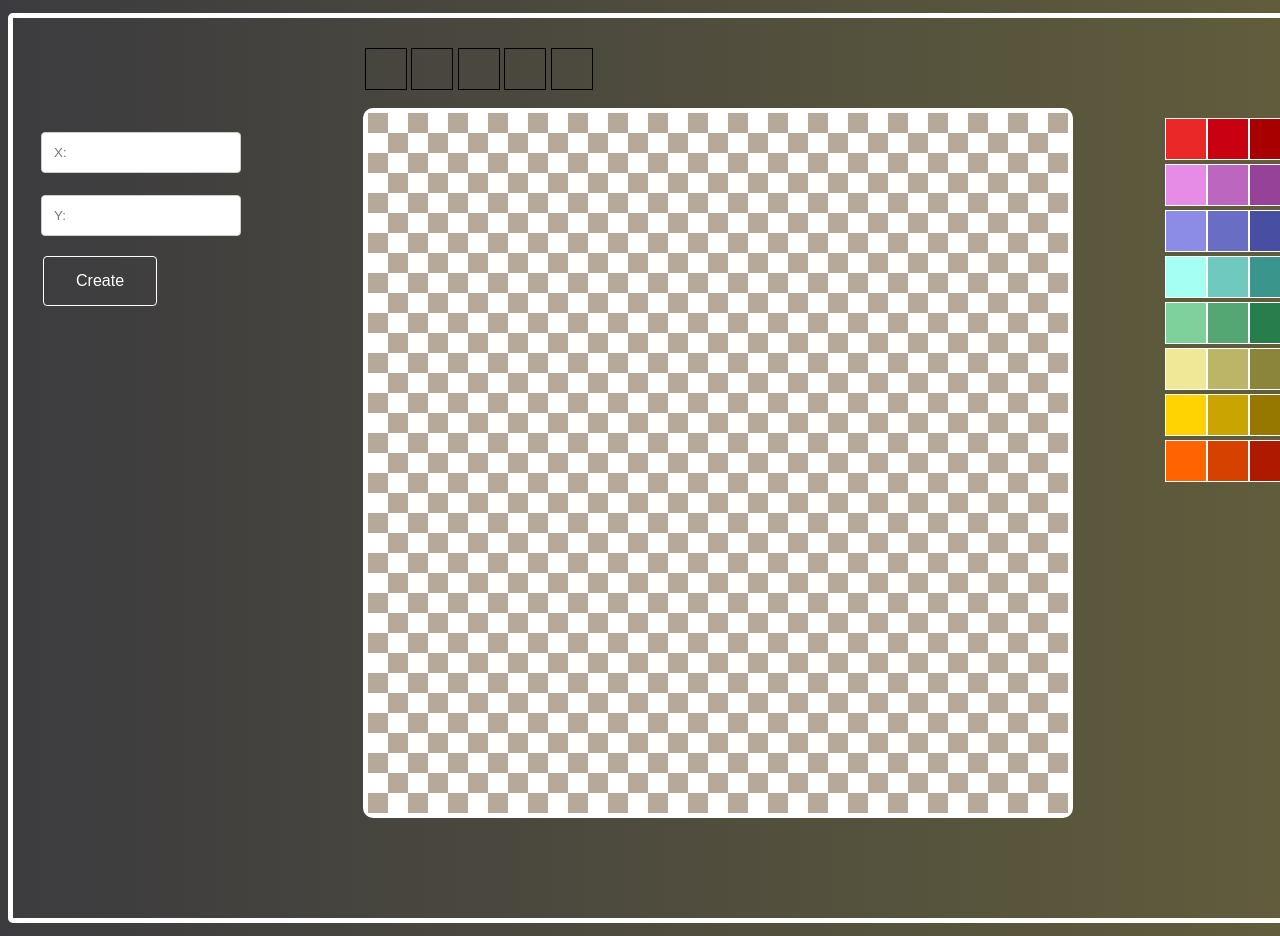
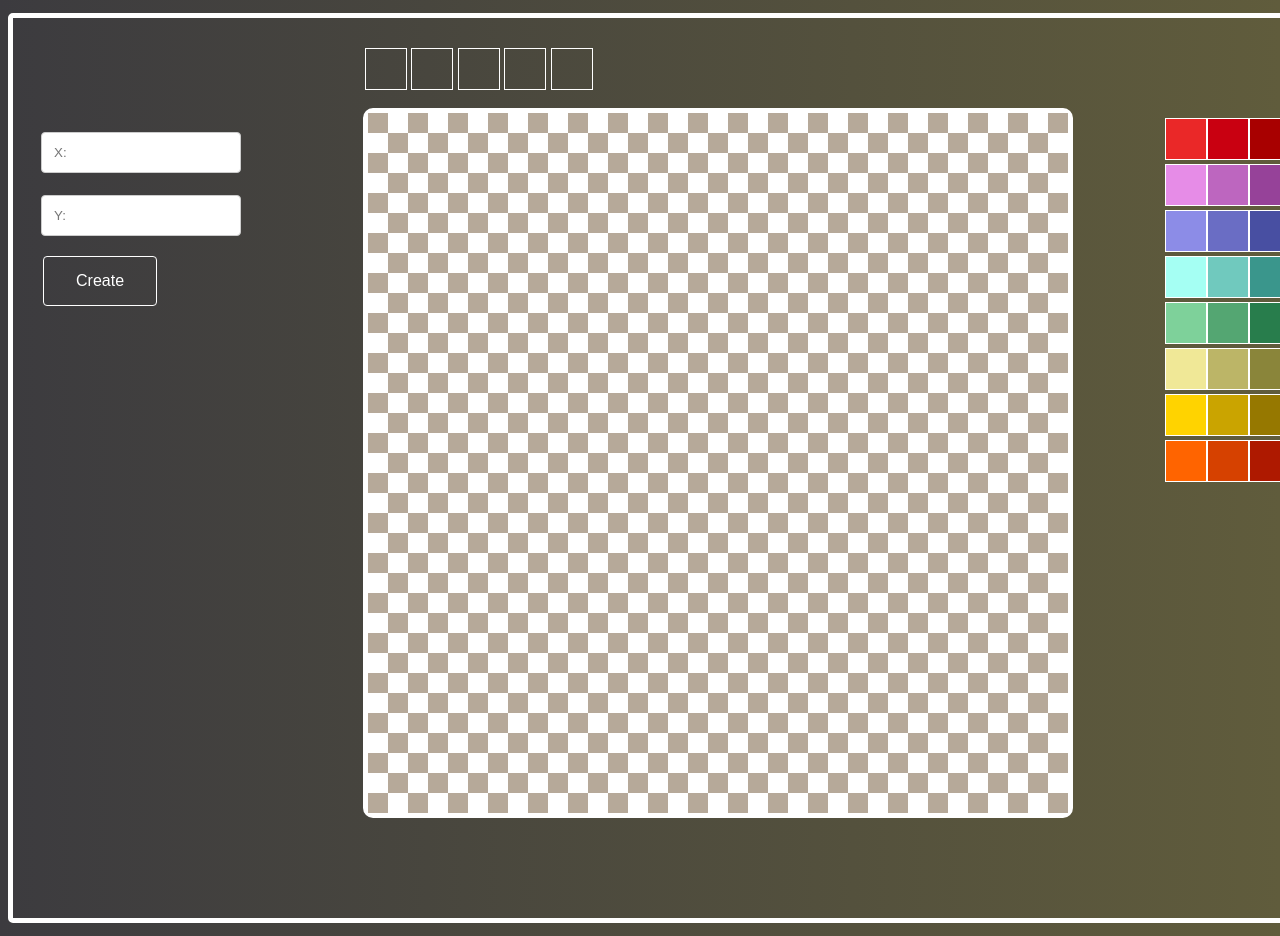
Before and after one commit to Marcikadraga/paintingTable, a plain HTML site: page index.html in a window 1280 px wide. Shown: the top 936 px of the page. Drawn offline with Linux system fonts and the light colour scheme.

Commit message:
refactoring..

```diff
--- a/paintingTable.css
+++ b/paintingTable.css
@@ -29,7 +29,7 @@ body{
     position:relative;
     width:40px;
     height:40px;
-    border:1px solid;
+    border:1px solid white ;
     left:2px;
     top:30px
 }
@@ -55,12 +55,12 @@ body{
 }
 
 #colorPalette{
+
     position:absolute;
     right: 2%;
     top:10%;
-    border-radius: 10px;
     width:220px;
-    height: 375px;
+    height: 370px;
     border: 5px solid  transparent;
     background-color: transparent;
 }
--- a/paintingTable.js
+++ b/paintingTable.js
@@ -53,7 +53,7 @@ class Table {
         }
     }
 }
-class ColorTable {
+class ColorField {
     get colors() {
         return [
             ["#EA2828", "#C90011", "#A80000", "#880000", "#6A0000"],
@@ -66,40 +66,39 @@ class ColorTable {
             ["#FF6400", "#D64100", "#AE1900", "#890000", "#670000"]
         ];
     }
+    constructor(i, j, id) {
+        this.colorField = document.createElement('canvas');
+        this.colorField.id = id;
+        this.colorField.style.position = "relative";
+        this.colorField.style.width = "40px"
+        this.colorField.style.height = "40px"
+        this.colorField.style.border = "1px solid white";
+        this.colorField.style.left = "5px";
+        this.colorField.style.top = "5px";
+        this.colorField.style.backgroundColor = this.colors[i][j]
+        document.getElementById("colorPalette").appendChild(this.colorField);
+        this.colorField.onclick = function () {
+            for (var i = 5000; i < 5040; i++) {
+                document.getElementById(i).style.borderColor = "white";
+            }
+            this.style.border = "1px solid black";
+        }
+    }
 
 
-
+}
+class ColorTable {
     DisplayTheColorTable() {
         var id = 5000;
         for (var i = 0; i < 8; i++) {
             for (var j = 0; j < 5; j++) {
-                var colorField = document.createElement('canvas');
-                colorField.id = id;
-                colorField.style.position = "relative";
-                colorField.style.width = "40px"
-                colorField.style.height = "40px"
-                colorField.style.border = "1px solid white";
-                colorField.style.left = "5px";
-                colorField.style.top = "5px";
-                colorField.style.backgroundColor = this.colors[i][j]
-
-                document.getElementById("colorPalette").appendChild(colorField);
+                var c=new ColorField(i, j, id)
+                console.log(c.colors[0].length)
                 id++;
-                colorField.onclick = function () {
-                    for (var i = 5000; i < 5040; i++) {
-                        document.getElementById(i).style.borderColor = "white";
-                    }
-                    //this.style.borderColor = "black"
-                    this.style.border = "1px solid black";
-                }
             }
         }
     }
-
 }
-
-
-
 
 class Main {
     startTheProgram() {
```
Also changed, not shown: index.html (+0 -1 lines).
